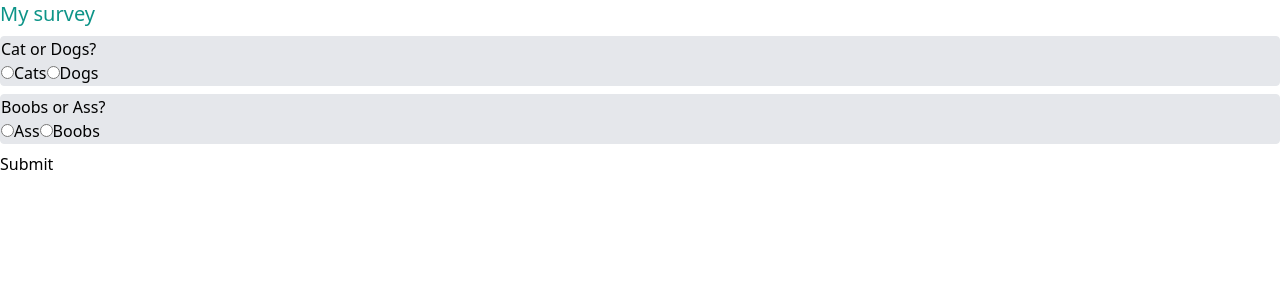
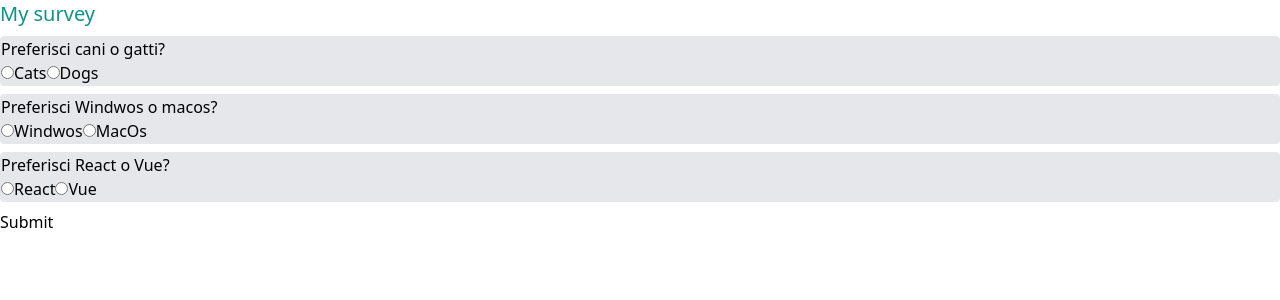
Before and after one commit to mark1yan0/survey-app, a React (Vite) app in the folder client/: page / in a window 1280 px wide. Shown: the top 300 px of the page. Built offline with nearby package versions, Linux system fonts and the light colour scheme.

Commit message:
adds dynamic generation of the questions based on a structured obj

```diff
--- a/client/src/App.tsx
+++ b/client/src/App.tsx
@@ -1,13 +1,56 @@
 import React from 'react';
-import { FieldValues, useForm, UseFormRegister } from 'react-hook-form';
+import {
+  FieldErrorsImpl,
+  FieldValues,
+  useForm,
+  UseFormRegister,
+} from 'react-hook-form';
 
 interface IFormKeys {
   [key: string]: string;
 }
 
+interface IQuestionOptions {
+  value: string;
+  label: string;
+}
+
+interface IQuestion {
+  fieldName: string;
+  title: string;
+  options: IQuestionOptions[];
+}
+
+const questions: IQuestion[] = [
+  {
+    fieldName: 'cats_or_dogs',
+    title: 'Preferisci cani o gatti?',
+    options: [
+      { label: 'Cats', value: 'cats' },
+      { label: 'Dogs', value: 'dogs' },
+    ],
+  },
+  {
+    fieldName: 'windows_or_macos',
+    title: 'Preferisci Windwos o macos?',
+    options: [
+      { label: 'Windwos', value: 'windows' },
+      { label: 'MacOs', value: 'macos' },
+    ],
+  },
+  {
+    fieldName: 'react_or_vue',
+    title: 'Preferisci React o Vue?',
+    options: [
+      { label: 'React', value: 'react' },
+      { label: 'Vue', value: 'vue' },
+    ],
+  },
+];
+
 const defaultValues: IFormKeys = {
   cats_or_dogs: '',
-  boobs_or_ass: '',
+  windows_or_macos: '',
 };
 
 function App() {
@@ -19,7 +62,7 @@ function App() {
     defaultValues: defaultValues,
   });
 
-  const onSubmit = (data: any) => {
+  const onSubmit = (data: IFormKeys) => {
     console.log(data);
   };
 
@@ -28,44 +71,16 @@ function App() {
       <h1 className='text-xl text-teal-600'>My survey</h1>
 
       <form onSubmit={handleSubmit(onSubmit)}>
-        <div className='border rounded my-2 bg-gray-200'>
-          <h2>Cat or Dogs?</h2>
-          <RadioInput
-            name='cats_or_dogs'
-            value='cats'
-            label='Cats'
+        {questions.map(question => (
+          <SurveyQuestion
+            key={question.fieldName}
             register={register}
+            errors={errors}
+            options={question.options}
+            fieldName={question.fieldName}
+            title={question.title}
           />
-          <RadioInput
-            name='cats_or_dogs'
-            value='dogs'
-            label='Dogs'
-            register={register}
-          />
-          {errors.cats_or_dogs && (
-            <p className='text-red-400'>Field is required</p>
-          )}
-        </div>
-
-        <div className='border rounded my-2 bg-gray-200'>
-          <h2>Boobs or Ass?</h2>
-          <RadioInput
-            name='boobs_or_ass'
-            value='ass'
-            label='Ass'
-            register={register}
-          />
-
-          <RadioInput
-            name='boobs_or_ass'
-            value='boobs'
-            label='Boobs'
-            register={register}
-          />
-          {errors.boobs_or_ass && (
-            <p className='text-red-400'>Field is required</p>
-          )}
-        </div>
+        ))}
         <button>Submit</button>
       </form>
     </div>
@@ -73,6 +88,35 @@ function App() {
 }
 
 export default App;
+
+interface ISurveyQuestionProps extends IQuestion {
+  register: UseFormRegister<FieldValues>;
+  errors: Partial<FieldErrorsImpl<{ [x: string]: string }>>;
+}
+
+const SurveyQuestion: React.FC<ISurveyQuestionProps> = ({
+  register,
+  errors,
+  title,
+  fieldName,
+  options,
+}) => {
+  return (
+    <div className='border rounded my-2 bg-gray-200'>
+      <h2>{title}</h2>
+      {options.map(option => (
+        <RadioInput
+          key={option.value}
+          name={fieldName}
+          value={option.value}
+          label={option.label}
+          register={register}
+        />
+      ))}
+      {errors[fieldName] && <p className='text-red-400'>Field is required</p>}
+    </div>
+  );
+};
 
 interface IRadioInput {
   name: string;
```
